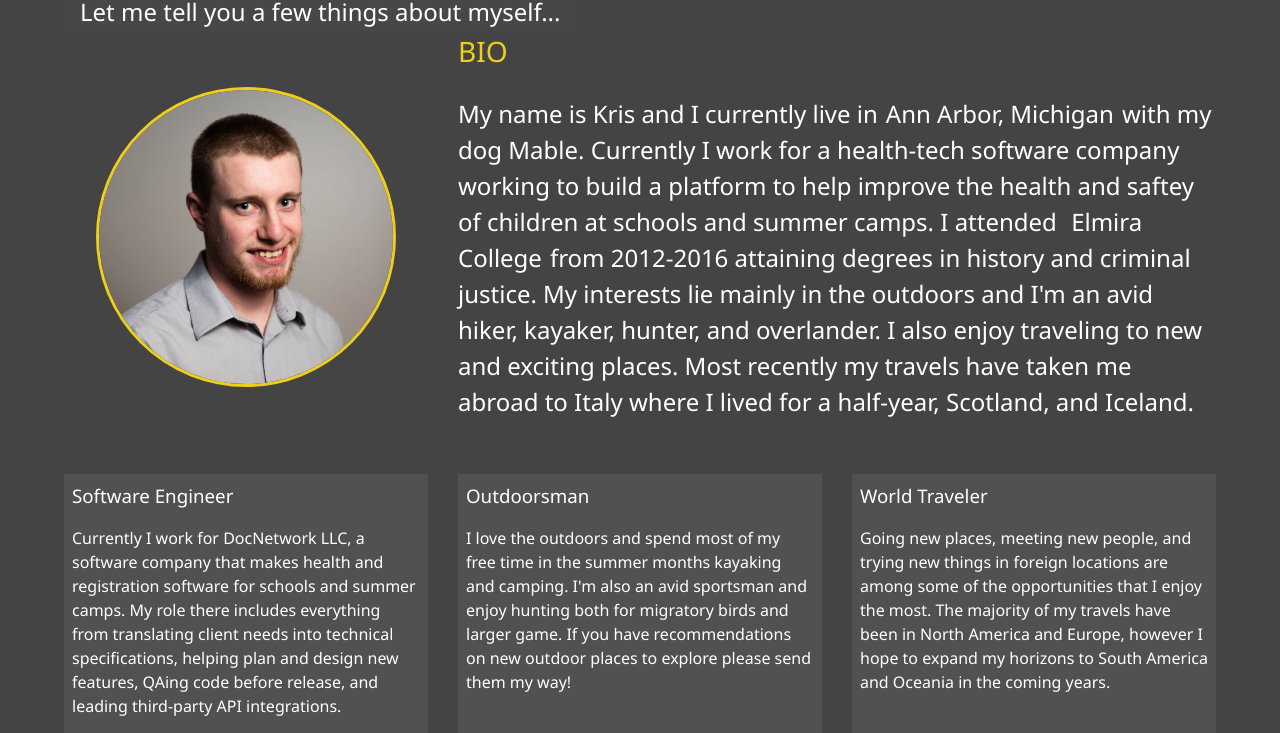
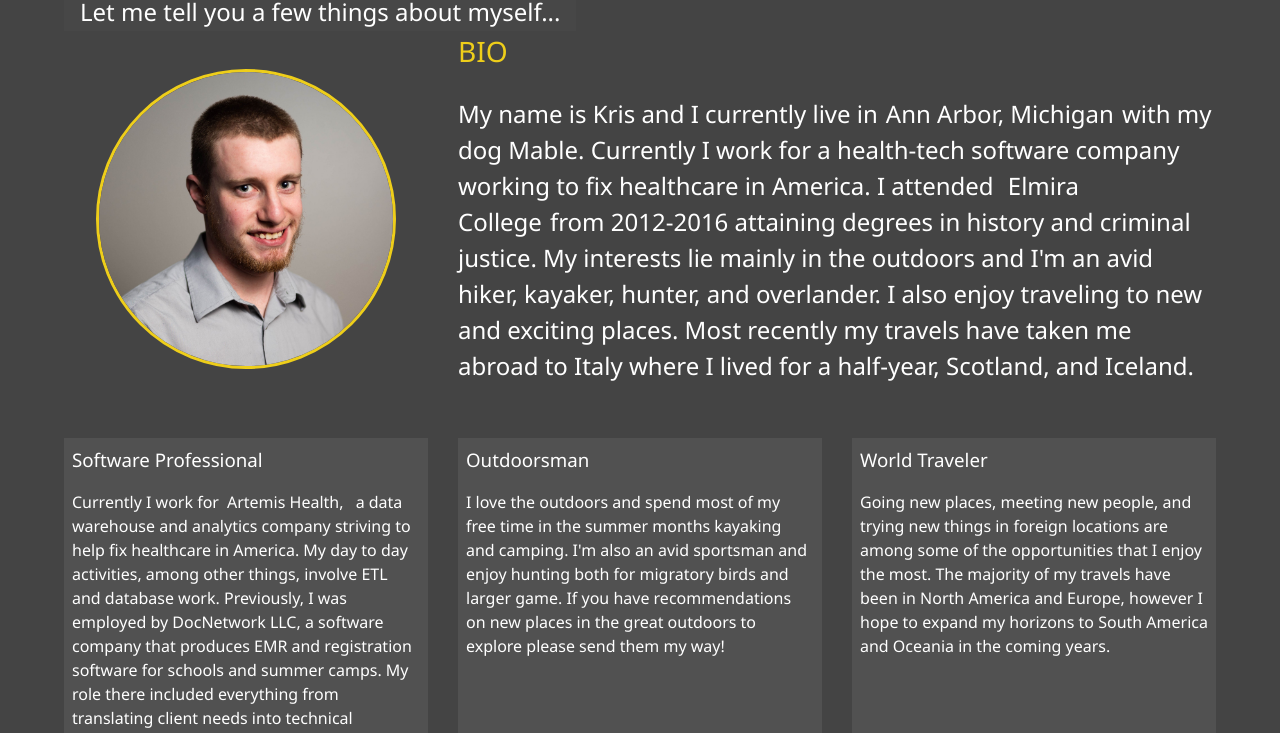
Before and after one commit to krissteinort/krissteinort.com, a plain HTML site: page about.html in a window 1280 px wide. Shown: the part 214-947 px from the top of the page. Drawn offline with Linux system fonts and the light colour scheme.

Commit message:
updates about to current workplace

```diff
--- a/about.html
+++ b/about.html
@@ -69,24 +69,28 @@
               href="https://goo.gl/maps/FaRbpDomves"
               >Ann Arbor, Michigan</a
             >with my dog Mable. Currently I work for a health-tech software
-            company working to build a platform to help improve the health and
-            saftey of children at schools and summer camps. I attended
-            <a href="https://www.elmira.edu/#!/"> Elmira College</a>from
-            2012-2016 attaining degrees in history and criminal justice. My
-            interests lie mainly in the outdoors and I'm an avid hiker, kayaker,
-            hunter, and overlander. I also enjoy traveling to new and exciting
-            places. Most recently my travels have taken me abroad to Italy where
-            I lived for a half-year, Scotland, and Iceland.
+            company working to fix healthcare in America. I attended<a href="https://www.elmira.edu/#!/"> Elmira
+            College</a>from 2012-2016 attaining degrees in history and
+            criminal justice. My interests lie mainly in the outdoors and I'm
+            an avid hiker, kayaker, hunter, and overlander. I also enjoy
+            traveling to new and exciting places. Most recently my travels have
+            taken me abroad to Italy where I lived for a half-year, Scotland,
+            and Iceland.
           </p>
         </div>
         <div class="aboutdetail">
-          <h3>Software Engineer</h3>
+          <h3>Software Professional</h3>
           <p>
-            Currently I work for DocNetwork LLC, a software company that makes
-            health and registration software for schools and summer camps. My
-            role there includes everything from translating client needs into
-            technical specifications, helping plan and design new features,
-            QAing code before release, and leading third-party API integrations.
+            Currently I work for<a href="artemishealth.com">Artemis Health,</a>
+            a data warehouse and analytics company striving to help fix healthcare
+            in America. My day to day activities, among other things, involve ETL
+            and database work.
+            Previously, I was employed by DocNetwork LLC, a software company that
+            produces EMR and registration software for schools and summer camps. My
+            role there included everything from translating client needs into
+            technical specifications, helping plan and design new features, QAing code
+            written by a full team of developers before release, and leading external
+            partnerships and API integrations.
           </p>
         </div>
         <div class="aboutdetail">
@@ -95,8 +99,8 @@
             I love the outdoors and spend most of my free time in the summer
             months kayaking and camping. I'm also an avid sportsman and enjoy
             hunting both for migratory birds and larger game. If you have
-            recommendations on new outdoor places to explore please send them my
-            way!
+            recommendations on new places in the great outdoors to explore
+            please send them my way!
           </p>
         </div>
         <div class="aboutdetail">
```
Also changed, not shown: index.html (+1 -1 lines), work.html (+7 -7 lines).
